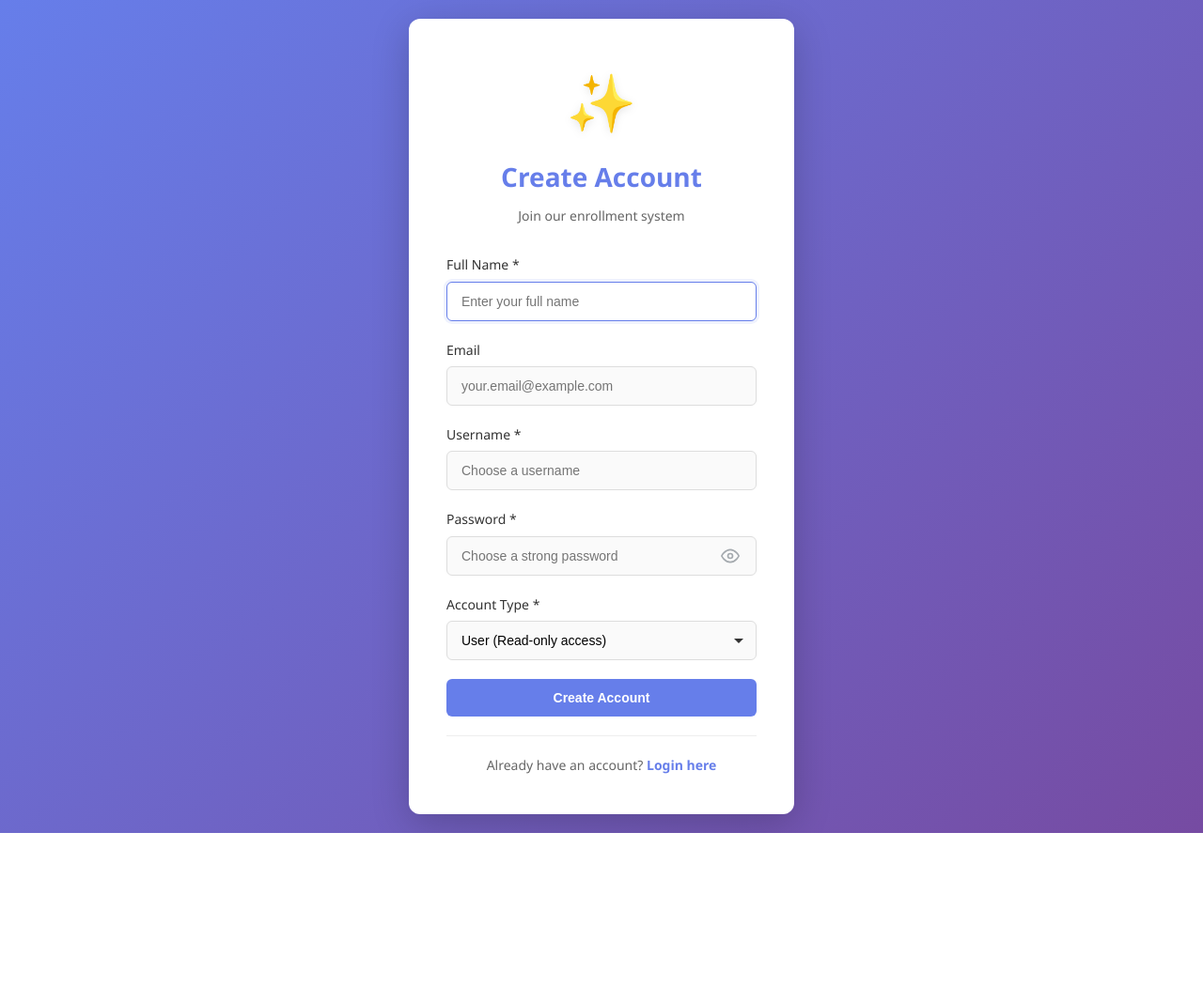
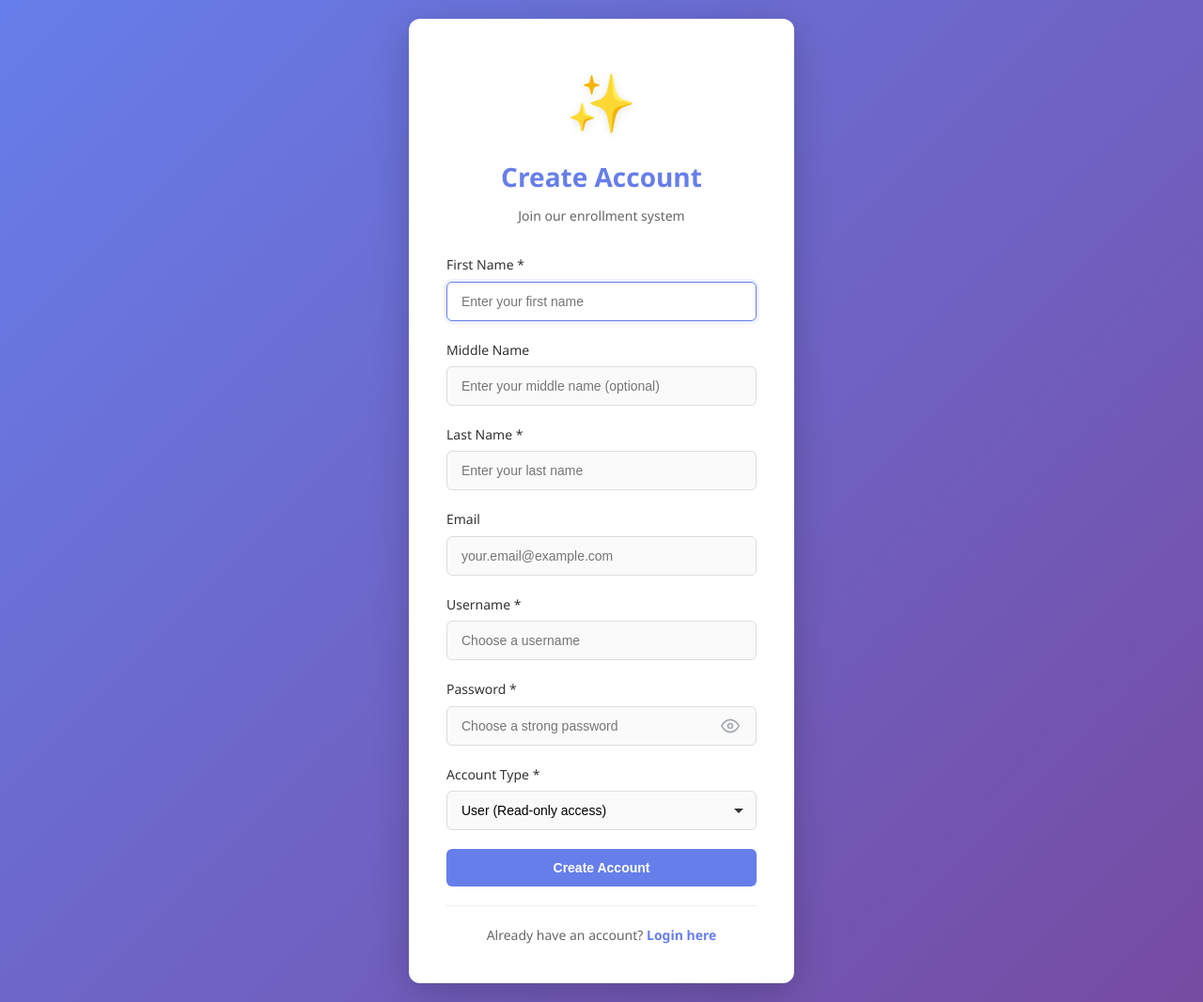
Before and after one commit to christianebacani/CRUD-Based-College-Enrollment-System, a Flask app: page /register in a window 1280 px wide. Shown: the whole page at 94% size. Before the commit the page ends 887 px from the top, so only its background shows below. Run offline with Flask 3, Linux system fonts and the light colour scheme.

Commit message:
refact: Fix the HTML Modules

```diff
--- a/templates/dashboard.html
+++ b/templates/dashboard.html
@@ -16,7 +16,7 @@
             <span class="title">Student Enrollment System</span>
         </div>
         <div class="navbar-user">
-            <span class="welcome-text">Welcome, <strong>{{ user.full_name }}</strong></span>
+            <span class="welcome-text">Welcome, <strong>{{ user.first_name }}</strong></span>
             <span class="role-badge">{{ user.role }}</span>
             <a href="{{ url_for('logout') }}" class="btn btn-logout">Logout</a>
         </div>
--- a/templates/register.html
+++ b/templates/register.html
@@ -27,9 +27,21 @@
 
             <form method="POST" action="{{ url_for('register') }}" class="login-form">
                 <div class="form-group">
-                    <label for="full_name">Full Name *</label>
-                    <input type="text" id="full_name" name="full_name" class="form-control"
-                           placeholder="Enter your full name" required autofocus>
+                    <label for="first_name">First Name *</label>
+                    <input type="text" id="first_name" name="first_name" class="form-control"
+                           placeholder="Enter your first name" required autofocus>
+                </div>
+
+                <div class="form-group">
+                    <label for="middle_name">Middle Name</label>
+                    <input type="text" id="middle_name" name="middle_name" class="form-control"
+                           placeholder="Enter your middle name (optional)">
+                </div>
+
+                <div class="form-group">
+                    <label for="last_name">Last Name *</label>
+                    <input type="text" id="last_name" name="last_name" class="form-control"
+                           placeholder="Enter your last name" required>
                 </div>
 
                 <div class="form-group">
```
